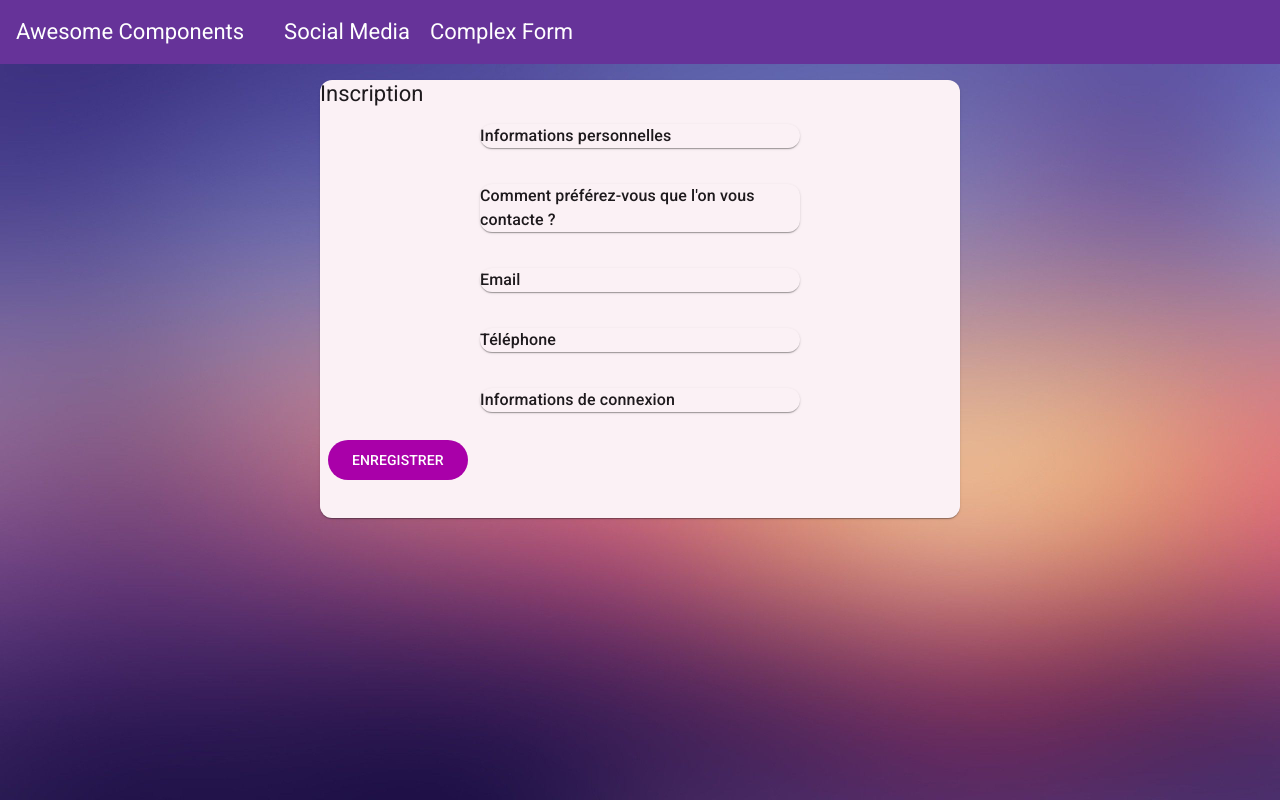
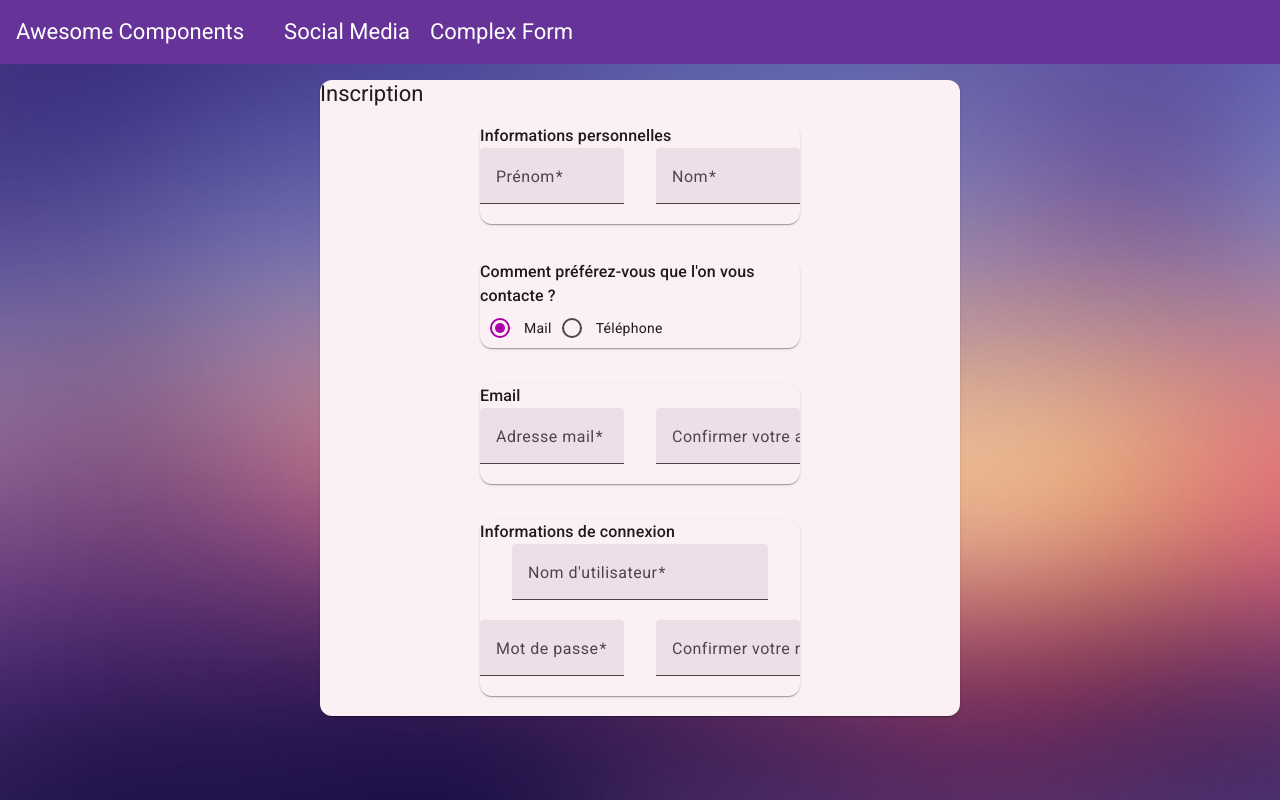
Before and after one commit to afthegamer/awesome-components, an Angular app: page /complex-form in a window 1280 px wide. Built offline with nearby package versions, Linux system fonts and the light colour scheme.

Commit message:
chore: enhance complex-form with dynamic validation, improved UI, and reactive behaviors

```diff
--- a/src/app/app.routes.ts
+++ b/src/app/app.routes.ts
@@ -2,18 +2,15 @@ import { Routes } from '@angular/router';
 
 export const routes: Routes = [
   { path: '', redirectTo: 'social-media', pathMatch: 'full' },
-
   {
     path: 'social-media',
     loadChildren: () =>
       import('./features/social-media/social-media.routes').then((m) => m.SOCIAL_MEDIA_ROUTES),
   },
-
   {
     path: 'complex-form',
     loadChildren: () =>
       import('./features/complex-form/complex-form.routes').then((m) => m.COMPLEX_FORM_ROUTES),
   },
-
   { path: '**', redirectTo: 'social-media' },
 ];
--- a/src/app/features/complex-form/complex-form.routes.ts
+++ b/src/app/features/complex-form/complex-form.routes.ts
@@ -4,7 +4,8 @@ import { ComplexFormService } from './services/complex-form.service';
 export const COMPLEX_FORM_ROUTES: Routes = [
   {
     path: '',
-    providers: [ComplexFormService], // scope du service à la feature
+    // Recommandé en standalone-first : providers au niveau de la route/feature
+    providers: [ComplexFormService],
     loadComponent: () =>
       import('./components/complex-form/complex-form').then((m) => m.ComplexForm),
   },
--- a/src/app/features/complex-form/components/complex-form/complex-form.html
+++ b/src/app/features/complex-form/components/complex-form/complex-form.html
@@ -1,31 +1,106 @@
-<mat-card [formGroup]="mainForm" class="main-form">
+<form class="main-form" [formGroup]="mainForm" (ngSubmit)="onSubmitForm()">
+  <mat-card>
     <mat-card-title>Inscription</mat-card-title>
 
-  <mat-card class="form-card">
+    <mat-card class="form-card" formGroupName="personalInfo">
       <mat-card-subtitle>Informations personnelles</mat-card-subtitle>
+
+      <div class="form-row">
+        <mat-form-field appearance="fill">
+          <mat-label>Prénom</mat-label>
+          <input type="text" matInput formControlName="firstName" />
+          <mat-error>Ce champ est requis</mat-error>
+        </mat-form-field>
+
+        <mat-form-field appearance="fill">
+          <mat-label>Nom</mat-label>
+          <input type="text" matInput formControlName="lastName" />
+          <mat-error>Ce champ est requis</mat-error>
+        </mat-form-field>
+      </div>
     </mat-card>
 
     <mat-card class="form-card">
       <mat-card-subtitle>Comment préférez-vous que l'on vous contacte ?</mat-card-subtitle>
+
+      <mat-radio-group [formControl]="contactPreferenceCtrl">
+        <mat-radio-button value="email">Mail</mat-radio-button>
+        <mat-radio-button value="phone">Téléphone</mat-radio-button>
+      </mat-radio-group>
     </mat-card>
 
-  <mat-card class="form-card">
+    @if (showEmail()) {
+      <mat-card class="form-card" [formGroup]="emailForm">
         <mat-card-subtitle>Email</mat-card-subtitle>
+
+        <div class="form-row">
+          <mat-form-field appearance="fill">
+            <mat-label>Adresse mail</mat-label>
+            <input type="text" matInput formControlName="email" />
+            <mat-error>{{ getFormControlErrorText(emailCtrl) }}</mat-error>
+          </mat-form-field>
+
+          <mat-form-field appearance="fill">
+            <mat-label>Confirmer votre adresse mail</mat-label>
+            <input type="text" matInput formControlName="confirm" />
+            <mat-error>{{ getFormControlErrorText(confirmEmailCtrl) }}</mat-error>
+          </mat-form-field>
+        </div>
       </mat-card>
+    }
 
+    @if (showPhone()) {
       <mat-card class="form-card">
         <mat-card-subtitle>Téléphone</mat-card-subtitle>
+
+        <mat-form-field appearance="fill" class="full-width">
+          <mat-label>Numéro de téléphone</mat-label>
+          <input type="text" matInput [formControl]="phoneCtrl" />
+          <mat-error>{{ getFormControlErrorText(phoneCtrl) }}</mat-error>
+        </mat-form-field>
       </mat-card>
+    }
 
-  <mat-card class="form-card">
+    <mat-card class="form-card" [formGroup]="loginInfoForm">
       <mat-card-subtitle>Informations de connexion</mat-card-subtitle>
+
+      <mat-form-field appearance="fill" class="full-width">
+        <mat-label>Nom d'utilisateur</mat-label>
+        <input type="text" matInput formControlName="username" />
+        <mat-error>Ce champ est requis</mat-error>
+      </mat-form-field>
+
+      <div class="form-row">
+        <mat-form-field appearance="fill">
+          <mat-label>Mot de passe</mat-label>
+          <input type="password" matInput formControlName="password" />
+          <mat-error>Ce champ est requis</mat-error>
+        </mat-form-field>
+
+        <mat-form-field appearance="fill">
+          <mat-label>Confirmer votre mot de passe</mat-label>
+          <input type="password" matInput formControlName="confirmPassword" />
+          <mat-error>Ce champ est requis</mat-error>
+        </mat-form-field>
+      </div>
     </mat-card>
 
     @if (mainForm.valid) {
       <mat-card-actions>
-      <button (click)="onSubmitForm()" color="primary" mat-flat-button type="button">
+        <button mat-flat-button color="primary" type="submit" [disabled]="isSaving()">
           ENREGISTRER
         </button>
       </mat-card-actions>
     }
+
+    @if (saveError()) {
+      <p class="error-text">{{ saveError() }}</p>
+    }
+
+    @if (isSaving()) {
+      <div class="loading">
+        <mat-spinner color="primary" mode="indeterminate"></mat-spinner>
+      </div>
+    }
   </mat-card>
+</form>
--- a/src/app/features/complex-form/components/complex-form/complex-form.ts
+++ b/src/app/features/complex-form/components/complex-form/complex-form.ts
@@ -1,45 +1,212 @@
-import { Component, inject, OnInit } from '@angular/core';
-import { FormBuilder, FormGroup, ReactiveFormsModule } from '@angular/forms';
-
-// Angular Material (imports directs, comme tu le veux)
+import { Component, computed, DestroyRef, effect, inject, Injector, Signal, signal } from '@angular/core';
+import {
+  AbstractControl,
+  FormControl,
+  FormGroup,
+  NonNullableFormBuilder,
+  ReactiveFormsModule,
+  Validators
+} from '@angular/forms';
+import { MatButtonModule } from '@angular/material/button';
 import { MatCardModule } from '@angular/material/card';
-import { MatButtonModule } from '@angular/material/button';
 import { MatFormFieldModule } from '@angular/material/form-field';
 import { MatInputModule } from '@angular/material/input';
-import { MatCheckboxModule } from '@angular/material/checkbox';
+import { MatProgressSpinnerModule } from '@angular/material/progress-spinner';
 import { MatRadioModule } from '@angular/material/radio';
+
+import { takeUntilDestroyed, toSignal } from '@angular/core/rxjs-interop';
+import { finalize, startWith } from 'rxjs';
+
+import { ComplexFormValue } from '../../models/complex-form-value.model';
+import { ComplexFormService } from '../../services/complex-form.service';
+
+type ContactPreference = 'email' | 'phone';
 
 @Component({
   selector: 'app-complex-form',
   standalone: true,
   imports: [
     ReactiveFormsModule,
-
     MatCardModule,
-    MatButtonModule,
     MatFormFieldModule,
     MatInputModule,
-    MatCheckboxModule,
     MatRadioModule,
+    MatButtonModule,
+    MatProgressSpinnerModule,
   ],
   templateUrl: './complex-form.html',
   styleUrl: './complex-form.scss',
 })
-export class ComplexForm implements OnInit {
+export class ComplexForm {
+  // --- UI state
+  readonly isSaving = signal(false);
+  readonly saveError = signal<string | null>(null);
+
+  // --- Forms
   mainForm!: FormGroup;
+
   personalInfoForm!: FormGroup;
+  contactPreferenceCtrl!: FormControl<ContactPreference>;
 
-  private readonly fb = inject(FormBuilder);
+  phoneCtrl!: FormControl<string>;
 
-  ngOnInit(): void {
+  emailCtrl!: FormControl<string>;
+  confirmEmailCtrl!: FormControl<string>;
+  emailForm!: FormGroup;
+
+  passwordCtrl!: FormControl<string>;
+  confirmPasswordCtrl!: FormControl<string>;
+  loginInfoForm!: FormGroup;
+
+  // --- Préférence de contact sous forme de Signal
+  // (initialisée après la création de contactPreferenceCtrl)
+  contactPreference!: Signal<ContactPreference>;
+  readonly showEmail = computed(() => this.contactPreference() === 'email');
+  readonly showPhone = computed(() => this.contactPreference() === 'phone');
+
+  private readonly fb = inject(NonNullableFormBuilder);
+  private readonly service = inject(ComplexFormService);
+  private readonly destroyRef = inject(DestroyRef);
+  private readonly injector = inject(Injector);
+
+  constructor() {
+    this.initFormControls();
     this.initMainForm();
+    this.initReactiveBehavior();
   }
 
   onSubmitForm(): void {
-    // sera implémenté plus tard dans le cours
+    if (this.mainForm.invalid) {
+      this.mainForm.markAllAsTouched();
+      return;
+    }
+
+    this.isSaving.set(true);
+    this.saveError.set(null);
+
+    const payload = this.mainForm.getRawValue() as ComplexFormValue;
+
+    this.service
+      .saveUserInfo(payload)
+      .pipe(
+        takeUntilDestroyed(this.destroyRef),
+        finalize(() => this.isSaving.set(false)),
+      )
+      .subscribe((ok) => {
+        if (ok) {
+          this.resetForm();
+        } else {
+          this.saveError.set("Échec de l'enregistrement");
+        }
+      });
+  }
+
+  getFormControlErrorText(ctrl: AbstractControl): string {
+    if (ctrl.hasError('required')) return 'Ce champ est requis';
+    if (ctrl.hasError('email')) return "Merci d'entrer une adresse mail valide";
+    if (ctrl.hasError('minlength')) {
+      return 'Ce numéro de téléphone ne contient pas assez de chiffres';
+    }
+    if (ctrl.hasError('maxlength')) {
+      return 'Ce numéro de téléphone contient trop de chiffres';
+    }
+    return 'Ce champ contient une erreur';
+  }
+
+  private initFormControls(): void {
+    // personalInfo
+    this.personalInfoForm = this.fb.group({
+      firstName: this.fb.control('', Validators.required),
+      lastName: this.fb.control('', Validators.required),
+    });
+
+    // contact preference + phone
+    this.contactPreferenceCtrl = this.fb.control('email');
+    this.phoneCtrl = this.fb.control('');
+
+    // email
+    this.emailCtrl = this.fb.control('');
+    this.confirmEmailCtrl = this.fb.control('');
+    this.emailForm = this.fb.group({
+      email: this.emailCtrl,
+      confirm: this.confirmEmailCtrl,
+    });
+
+    // login
+    this.passwordCtrl = this.fb.control('', Validators.required);
+    this.confirmPasswordCtrl = this.fb.control('', Validators.required);
+    this.loginInfoForm = this.fb.group({
+      username: this.fb.control('', Validators.required),
+      password: this.passwordCtrl,
+      confirmPassword: this.confirmPasswordCtrl,
+    });
+
+    // Signal à partir de valueChanges (avec émission initiale)
+    this.contactPreference = toSignal(
+      this.contactPreferenceCtrl.valueChanges.pipe(startWith(this.contactPreferenceCtrl.value)),
+      { initialValue: this.contactPreferenceCtrl.value },
+    );
   }
 
   private initMainForm(): void {
-    this.mainForm = this.fb.group({});
+    this.mainForm = this.fb.group({
+      personalInfo: this.personalInfoForm,
+      contactPreference: this.contactPreferenceCtrl,
+      email: this.emailForm,
+      phone: this.phoneCtrl,
+      loginInfo: this.loginInfoForm,
+    });
+  }
+
+  private initReactiveBehavior(): void {
+    // Un seul endroit : affichage + validators dynamiques
+    effect(
+      () => {
+        this.setEmailValidators(this.showEmail());
+        this.setPhoneValidators(this.showPhone());
+      },
+      { injector: this.injector },
+    );
+  }
+
+  private setEmailValidators(enabled: boolean): void {
+    if (enabled) {
+      this.emailCtrl.addValidators([Validators.required, Validators.email]);
+      this.confirmEmailCtrl.addValidators([Validators.required, Validators.email]);
+    } else {
+      this.emailCtrl.clearValidators();
+      this.confirmEmailCtrl.clearValidators();
+      // souvent plus propre quand on cache :
+      this.emailForm.reset({ email: '', confirm: '' });
+    }
+
+    this.emailCtrl.updateValueAndValidity();
+    this.confirmEmailCtrl.updateValueAndValidity();
+  }
+
+  private setPhoneValidators(enabled: boolean): void {
+    if (enabled) {
+      this.phoneCtrl.addValidators([
+        Validators.required,
+        Validators.minLength(10),
+        Validators.maxLength(10),
+      ]);
+    } else {
+      this.phoneCtrl.clearValidators();
+      // souvent plus propre quand on cache :
+      this.phoneCtrl.reset('');
+    }
+
+    this.phoneCtrl.updateValueAndValidity();
+  }
+
+  private resetForm(): void {
+    this.mainForm.reset({
+      personalInfo: { firstName: '', lastName: '' },
+      contactPreference: 'email',
+      email: { email: '', confirm: '' },
+      phone: '',
+      loginInfo: { username: '', password: '', confirmPassword: '' },
+    });
   }
 }
```
Lines whose indentation alone changed are shown as unchanged.
